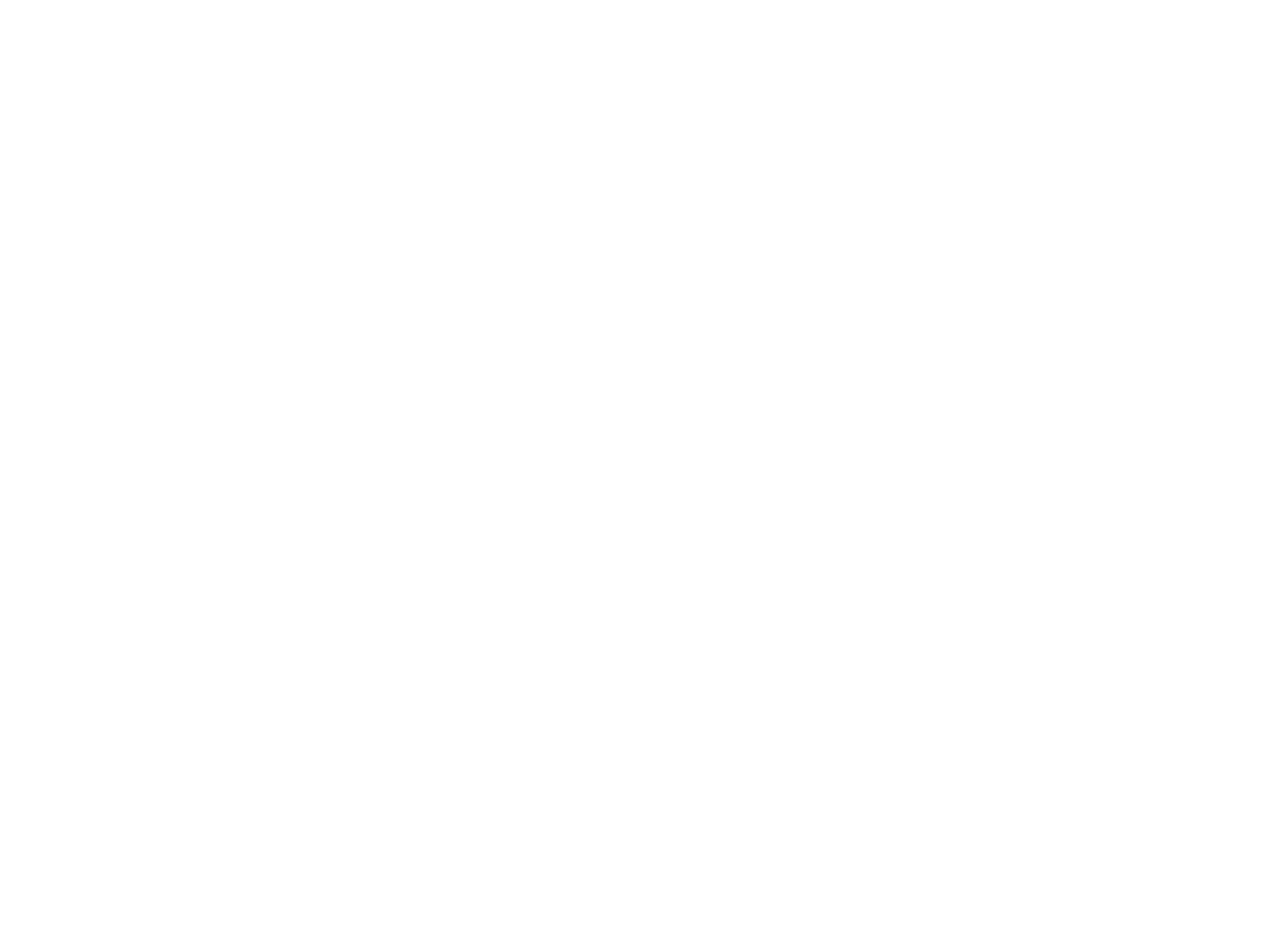
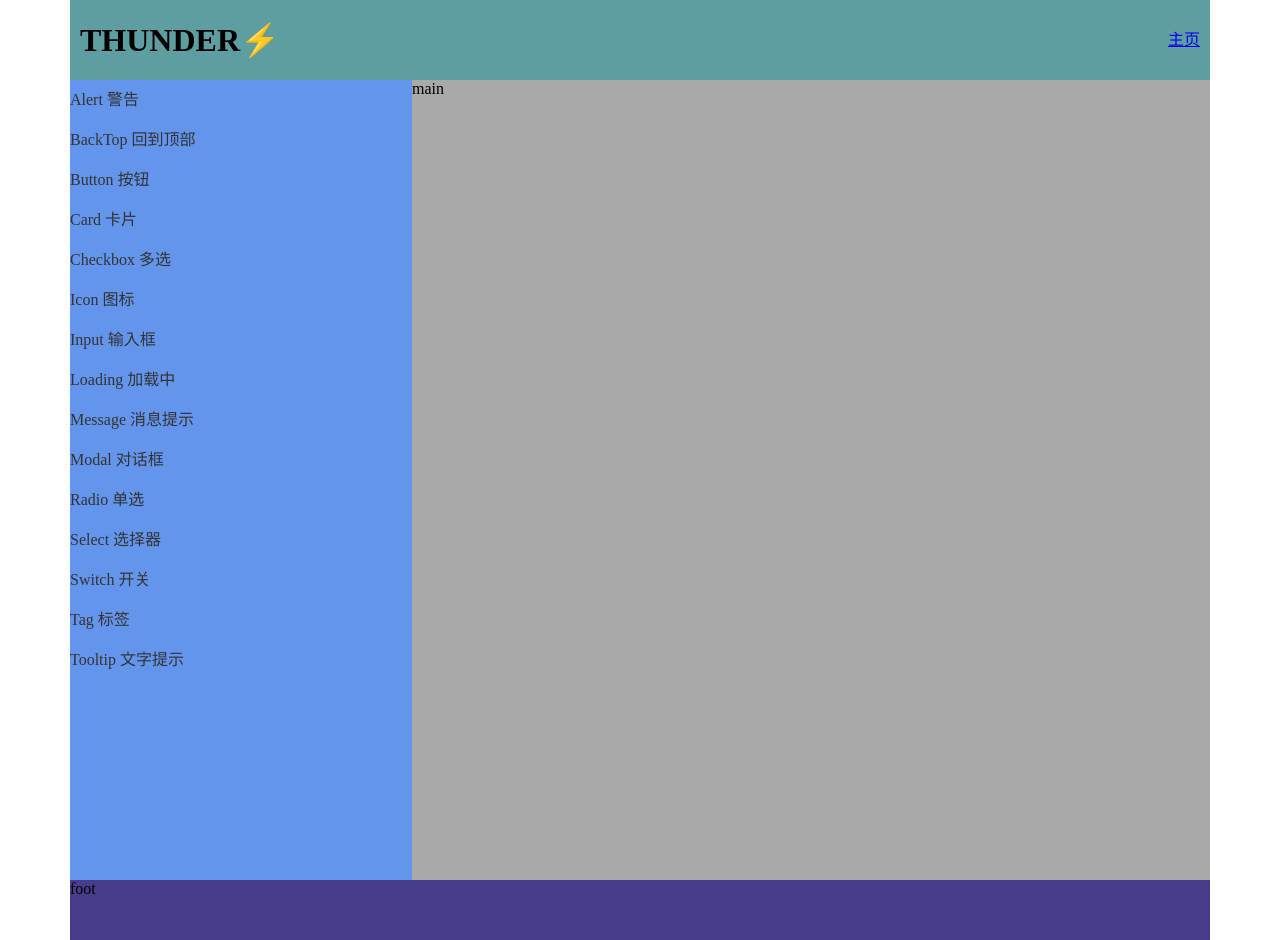
Before and after one commit to horinul/thunder-web, a Vue app: page /docs in a window 1280 px wide. Before the commit the page ends 800 px from the top, so only its background shows below. Built offline with nearby package versions, Linux system fonts and the light colour scheme.

Commit message:
feat:base+cc

```diff
--- a/package.json
+++ b/package.json
@@ -9,7 +9,6 @@
   },
   "dependencies": {
     "core-js": "^3.6.5",
-    "element-ui": "^2.4.5",
     "less": "^3.12.2",
     "less-loader": "^7.0.1",
     "vue": "^2.6.11",
--- a/src/App.vue
+++ b/src/App.vue
@@ -12,5 +12,10 @@ export default {
 </script>
 
 <style>
-
+html,
+body,
+h1 {
+    margin: 0;
+    padding: 0;
+}
 </style>
--- a/src/components/Docs.vue
+++ b/src/components/Docs.vue
@@ -1,15 +1,100 @@
 <template>
 <div class="component">
-
+    <div class="header">
+        <h1 class="title">THUNDER⚡</h1>
+        <router-link class="toHomepage" to="homepage">主页</router-link>
+    </div>
+    <div class="body">
+        <div class="aside">
+            <div class="directoryItem" v-for="(item, index) in directoryList" :key="index">{{item}}</div>
+        </div>
+        <div class="main">main</div>
+    </div>
+    <div class="footer">foot</div>
 </div>
 </template>
 
 <script>
 export default {
-
-}
+    data() {
+        return {
+            directoryList: [
+                "Alert 警告",
+                "BackTop 回到顶部",
+                "Button 按钮",
+                "Card 卡片",
+                "Checkbox 多选",
+                "Icon 图标",
+                "Input 输入框",
+                "Loading 加载中",
+                "Message 消息提示",
+                "Modal 对话框",
+                "Radio 单选",
+                "Select 选择器",
+                "Switch 开关",
+                "Tag 标签",
+                "Tooltip 文字提示",
+            ],
+        };
+    },
+    created() {},
+    methods: {},
+};
 </script>
 
 <style lang="less" scoped>
+.component {
+    width: 1140px;
+    margin: 0 auto;
 
+    .header {
+        display: flex;
+        height: 60px;
+        width: 100%;
+        background-color: cadetblue;
+        padding: 10px 0;
+        text-align: center;
+        vertical-align: middle;
+        line-height: 60px;
+        justify-content: space-between;
+
+        .title {
+            margin-left: 10px;
+        }
+
+        .toHomepage {
+            margin-right: 10px;
+        }
+    }
+
+    .body {
+        display: flex;
+
+        .aside {
+            flex: 3;
+            background-color: cornflowerblue;
+            height: 800px;
+            overflow: auto;
+
+            .directoryItem {
+                height: 40px;
+                width: 100%;
+                color: #333;
+                line-height: 40px;
+            }
+        }
+
+        .main {
+            flex: 7;
+            background-color: darkgrey;
+            max-height: 800px;
+            overflow: auto;
+        }
+    }
+
+    .footer {
+        height: 60px;
+        background-color: darkslateblue;
+    }
+}
 </style>
--- a/src/components/Homepage.vue
+++ b/src/components/Homepage.vue
@@ -1,7 +1,7 @@
 <template>
 <div>
     <h1>THUNDER DESIGN</h1>
-    <span @click="toDocs" class="toDocs">component</span>
+    <router-link class="toDocs">component</router-link>
 </div>
 </template>
 
@@ -9,9 +9,7 @@
 export default {
     name: "Homepage",
     methods: {
-        toDocs() {
-            this.$router.push("./docs");
-        },
+
     },
 };
 </script>
--- a/src/main.js
+++ b/src/main.js
@@ -2,7 +2,6 @@ import Vue from 'vue'
 import App from './App.vue'
 import router from './router'
 import store from './store'
-import './plugins/element.js'
 
 Vue.config.productionTip = false
 
--- a/src/plugins/element.js
+++ /dev/null
@@ -1,5 +0,0 @@
-import Vue from 'vue'
-import Element from 'element-ui'
-import 'element-ui/lib/theme-chalk/index.css'
-
-Vue.use(Element)
```
Also changed, not shown: 1 other file (tests, documents, lock files or other folders).
